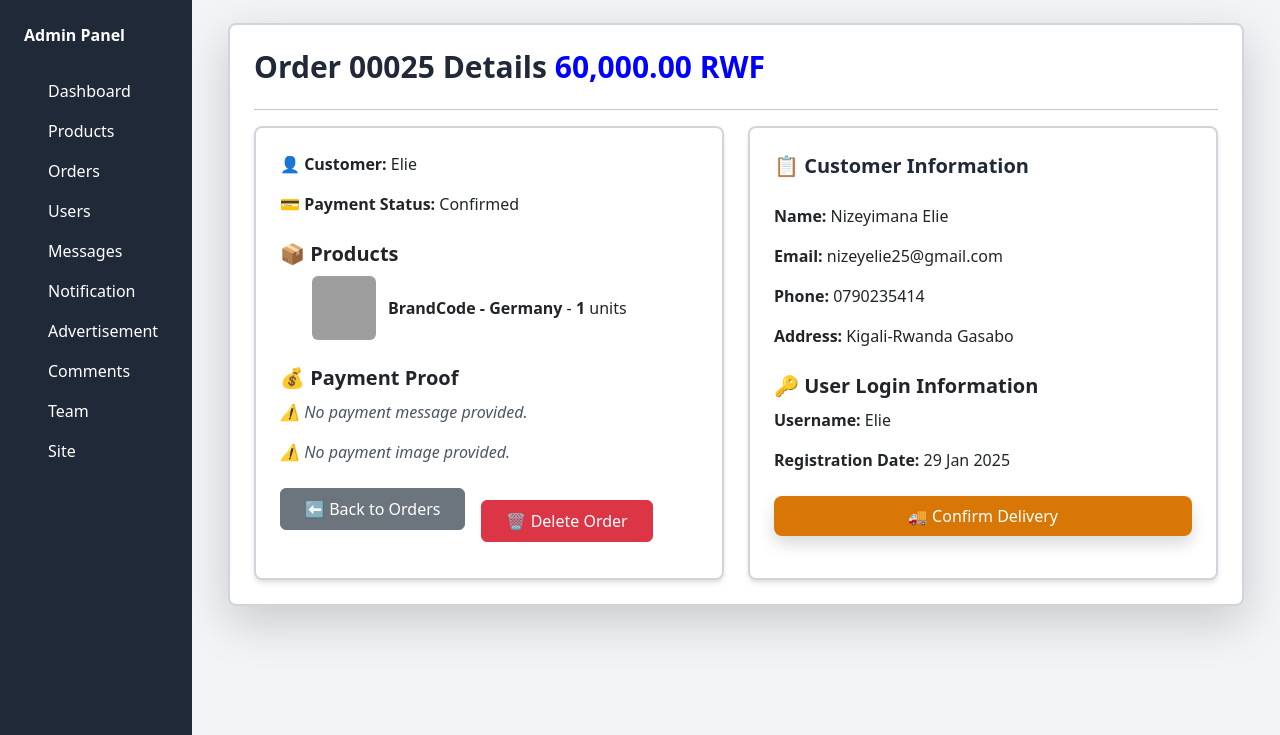
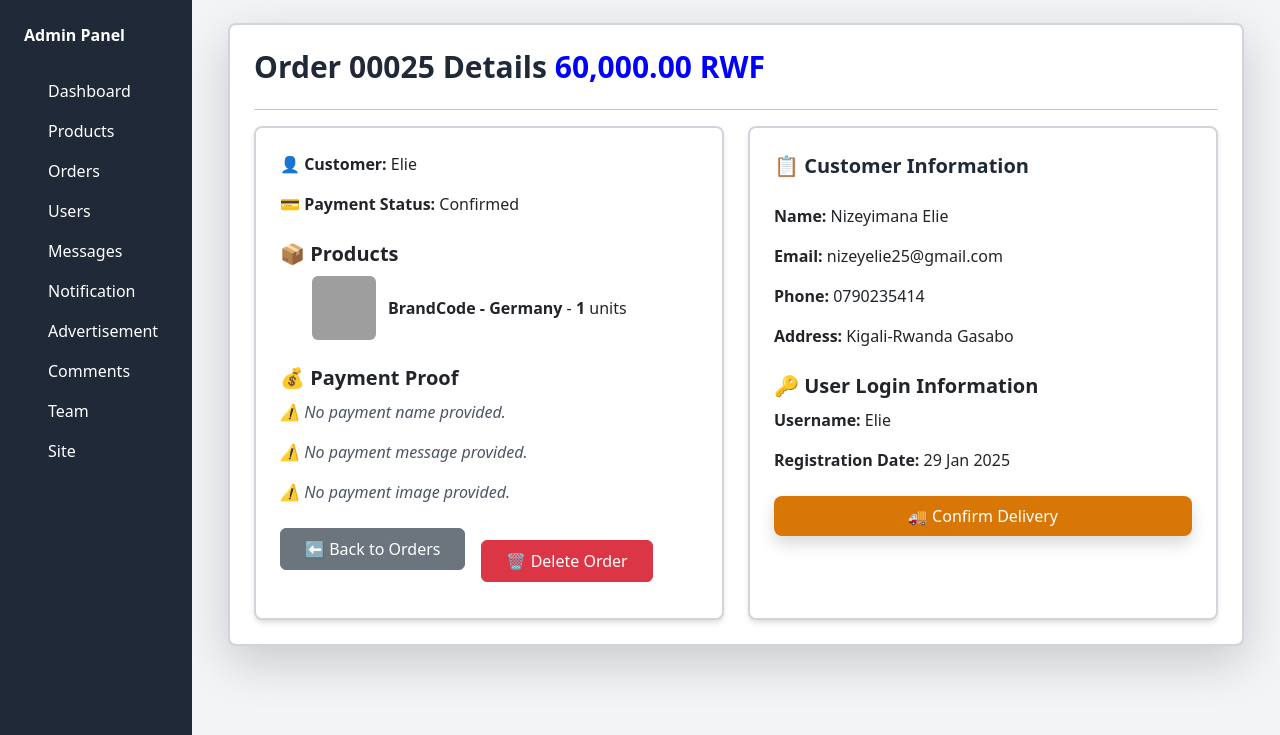
Before and after one commit to ElieDev1/Elie_tech-resolution-, a Django app: page /admin_order/25/ in a window 1280 px wide. Shown: the part 65-800 px from the top of the page. Run offline with Django 5.2, Linux system fonts and the light colour scheme; data comes from the database, SQL or seed files in the repository; both versions use the stored data as it was after the commit; grey boxes are pictures that could not be loaded.

Commit message:
finnal project verson10

```diff
--- a/store/models.py
+++ b/store/models.py
@@ -72,6 +72,7 @@ class Order(models.Model):
     delivery_status = models.CharField(max_length=100, choices=[('Pending', 'Pending'), ('Shipped', 'Shipped'), ('Delivered', 'Delivered')], default='Pending')
 
     # Payment-related fields
+    payment_name = models.CharField(max_length=100, blank=True, null=True)
     payment_message = models.TextField(blank=True, null=True)
     payment_image = models.ImageField(upload_to='payment_images/', blank=True, null=True)
     payment_status = models.CharField(
--- a/store/views.py
+++ b/store/views.py
@@ -1266,6 +1266,7 @@ def payment_method(request, order_id):
             # Save payment details in the order
             order.payment_message = form.cleaned_data['payment_message']
             order.payment_image = form.cleaned_data.get('payment_image')
+            order.payment_name = form.cleaned_data['payment_name']  # <-- Add this line
 
             # Set payment status to 'Pending' when details are submitted
             order.payment_status = 'Pending'
@@ -1281,6 +1282,7 @@ def payment_method(request, order_id):
         form = PaymentForm()
 
     return render(request, 'store/payment_method.html', {'order': order, 'form': form})
+
 
 
 
--- a/templates/admin/order_detail.html
+++ b/templates/admin/order_detail.html
@@ -2,7 +2,10 @@
 {% load humanize %}
 {% block content %}
 <div class="bg-white rounded-lg shadow-lg p-6 border-2 border-gray-300">
-    <h2 class="text-3xl font-bold mb-6 text-gray-800">Order 000{{ order.id }} Details   <strong style=" color:blue" >{{ order.total_price|intcomma  }} RWF</strong></h2>
+    <h2 class="text-3xl font-bold mb-6 text-gray-800">
+        Order 000{{ order.id }} Details
+        <strong style="color:blue">{{ order.total_price|intcomma }} RWF</strong>
+    </h2>
     <hr>
 
     <div class="grid grid-cols-1 lg:grid-cols-2 gap-6">
@@ -34,18 +37,28 @@
             </ul>
 
             <h3 class="text-xl font-bold mt-4">💰 Payment Proof</h3>
+
+            <!-- Payment Name -->
+            {% if order.payment_name %}
+                <p><strong>🔖 Name Used in Payment:</strong> {{ order.payment_name }}</p>
+            {% else %}
+                <p class="text-gray-600 italic">⚠️ No payment name provided.</p>
+            {% endif %}
+            <!-- Payment Message -->
             {% if order.payment_message %}
+                <h3 class="text-lg font-bold text-blue-600">{{ order.payment_name }}</h3> <!-- Payment Name as Heading -->
                 <p>📩 {{ order.payment_message }}</p>
             {% else %}
                 <p class="text-gray-600 italic">⚠️ No payment message provided.</p>
             {% endif %}
 
+
+            <!-- Payment Image -->
             {% if order.payment_image %}
                 <img src="{{ order.payment_image.url }}" alt="Payment Image" class="w-64 rounded-lg shadow-md mt-3">
             {% else %}
                 <p class="text-gray-600 italic">⚠️ No payment image provided.</p>
             {% endif %}
-
 
             <div class="mt-6 flex flex-col sm:flex-row sm:items-center sm:gap-4">
                 <!-- Back Button -->
@@ -61,7 +74,6 @@
                     </button>
                 </form>
             </div>
-
         </div>
 
         <!-- Customer Information (Right Column) -->
```
Also changed, not shown: store/forms.py (+12 -5 lines), templates/admin/orders.html (+10 -6 lines), templates/store/payment_method.html (+9 -4 lines), db.sqlite3, store/migrations/0022_order_payment_name.py (added).
